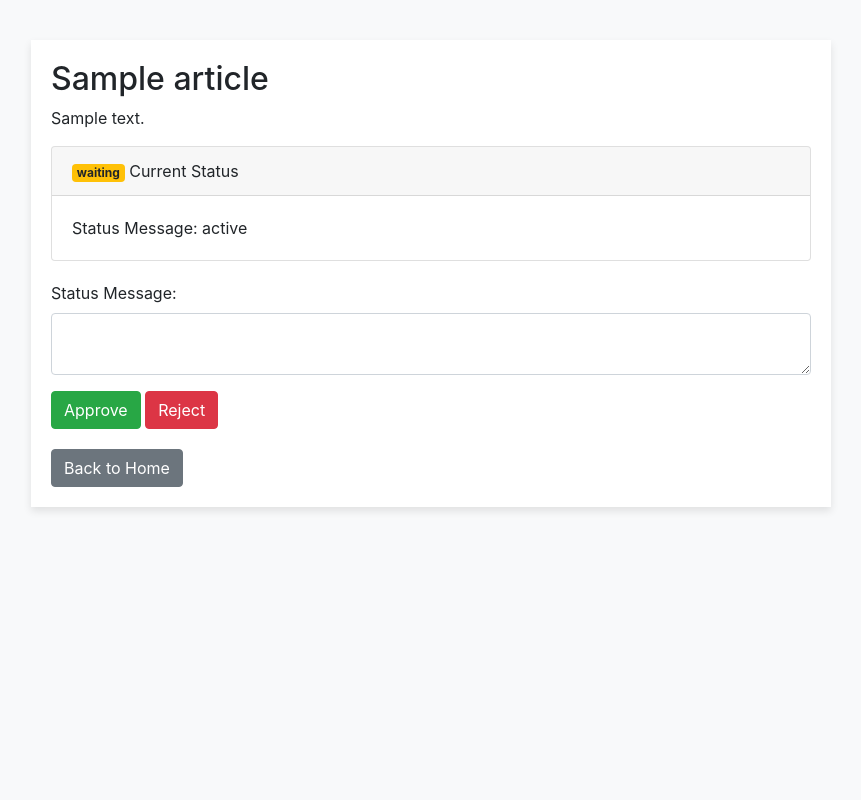
After one commit to dicucristiann/site-jurnalisti, a PHP site: page /editor/article-details.php?article_id=1 in a window 1280 px wide. The commit adds this page. Shown: the whole page, without its empty margins (209-1070 px from the left). Run offline with PHP 8.4, Linux system fonts and the light colour scheme; the visitor is signed in with stand-in values (Sample User, id 1); tables that the repository leaves empty hold one stand-in row (values such as "Sample post").

Commit message:
feat: edit articles flow

```diff
--- a/db.sql
+++ b/db.sql
@@ -9,9 +9,11 @@ CREATE TABLE users (
 CREATE TABLE articles (
     id INT NOT NULL PRIMARY KEY AUTO_INCREMENT,
     title VARCHAR(255) NOT NULL,
-    user_id INT NOT NULL,
+    author_id INT NOT NULL,
     content TEXT NOT NULL,
     category VARCHAR(50) NOT NULL,
     created_at TIMESTAMP DEFAULT CURRENT_TIMESTAMP,
-    FOREIGN KEY (user_id) REFERENCES users(id)
+    status ENUM('waiting', 'approved', 'rejected') DEFAULT 'waiting',
+    status_message TEXT,
+    FOREIGN KEY (author_id) REFERENCES users(id)
 )
--- /dev/null
+++ b/editor/article-details.php
@@ -0,0 +1,147 @@
+<?php
+// Include config file
+require_once "../config.php";
+
+// Include Article and ArticleManager classes
+require_once "../models/Article.php";
+require_once "../models/ArticleManager.php";
+require_once "../models/UserManager.php";
+
+// Initialize the session
+session_start();
+
+// Check if the user is logged in and has the necessary permissions
+if(empty($_SESSION["user_id"])){
+    header("location: ../login.php");
+    exit;
+}
+
+
+// Check if article ID is provided in the URL
+if (!isset($_GET["article_id"])) {
+    // Redirect to an error page or handle appropriately
+    header("location: error.php");
+    exit();
+}
+
+// Retrieve article details
+$articleId = $_GET["article_id"];
+$articleManager = new ArticleManager($mysqli);
+$article = $articleManager->getArticleById($articleId);
+
+// Check if the article exists
+if (!$article) {
+    // Redirect to an error page or handle appropriately
+    header("location: error.php");
+    exit();
+}
+
+// Check if the logged-in user has the necessary permissions to approve/reject articles
+// You may want to implement a more sophisticated role-based access control system
+$userManager = new UserManager($mysqli);
+$user = $userManager->getUserById($_SESSION["user_id"]);
+
+if (!$user || $user->getRole() !== 'editor' ) {
+    // Redirect to an error page or handle appropriately
+    header("location: error.php");
+    exit();
+}
+
+// Handle form submission for approving/rejecting the article
+if ($_SERVER["REQUEST_METHOD"] === "POST") {
+    if (isset($_POST["approve"])) {
+        $status = 'approved';
+        $statusMessage = $_POST["status_message"];
+        if($articleManager->updateArticleStatus($articleId, $status, $statusMessage))
+            header("location: index.php");
+
+    } elseif (isset($_POST["reject"])) {
+        $status = 'rejected';
+        $statusMessage = $_POST["status_message"];
+        if($articleManager->updateArticleStatus($articleId, $status, $statusMessage))
+        {
+            header("location: index.php");
+        }
+    }
+}
+?>
+
+<html lang="en">
+<head>
+    <meta charset="UTF-8">
+    <meta name="viewport" content="width=device-width, initial-scale=1, shrink-to-fit=no">
+    <title>Article Details</title>
+    <link rel="stylesheet" href="https://stackpath.bootstrapcdn.com/bootstrap/4.5.2/css/bootstrap.min.css">
+    <style>
+        body {
+            padding: 20px;
+            background-color: #f8f9fa;
+        }
+
+        .article-container {
+            max-width: 800px;
+            margin: auto;
+            background-color: #fff;
+            padding: 20px;
+            margin-top: 20px;
+            box-shadow: 0 4px 8px rgba(0, 0, 0, 0.1);
+        }
+
+        .btn-container {
+            margin-top: 20px;
+        }
+    </style>
+</head>
+<body>
+<div class="article-container">
+    <?php if ($article): ?>
+        <h2><?php echo htmlspecialchars($article->getTitle()); ?></h2>
+        <p><?php echo nl2br(htmlspecialchars($article->getContent())); ?></p>
+        <div class="card mb-3">
+            <div class="card-header">
+                    <span class="badge <?php echo getStatusBadgeClass($article->getStatus()); ?>">
+                        <?php echo htmlspecialchars($article->getStatus()); ?>
+                    </span>
+                Current Status
+            </div>
+            <div class="card-body">
+                <p class="card-text">Status Message: <?php echo nl2br(htmlspecialchars($article->getStatusMessage())); ?></p>
+            </div>
+        </div>
+
+        <div class="btn-container">
+            <form action="<?php echo htmlspecialchars($_SERVER["PHP_SELF"] . "?article_id=" . $articleId); ?>" method="post">
+                <div class="form-group">
+                    <label for="status_message">Status Message:</label>
+                    <textarea class="form-control" name="status_message" required></textarea>
+                </div>
+                <button type="submit" class="btn btn-success" name="approve">Approve</button>
+                <button type="submit" class="btn btn-danger" name="reject">Reject</button>
+            </form>
+        </div>
+
+        <div class="btn-container">
+            <a href="index.php" class="btn btn-secondary">Back to Home</a>
+        </div>
+    <?php else: ?>
+        <p>Article not found.</p>
+    <?php endif; ?>
+</div>
+</body>
+</html>
+
+<?php
+function getStatusBadgeClass($status)
+{
+    switch ($status) {
+        case 'waiting':
+            return 'badge-warning';
+        case 'approved':
+            return 'badge-success';
+        case 'rejected':
+            return 'badge-danger';
+        default:
+            return 'badge-secondary';
+    }
+}
+?>
--- a/index.php
+++ b/index.php
@@ -25,7 +25,7 @@ $articleManager = new ArticleManager($mysqli);
     <h1 class="my-5">Hi, Welcome to our site.</h1>
     <div>
         <ul>
-            <?php foreach ($articleManager->getAllArticles() as $article): ?>
+            <?php foreach ($articleManager->getApprovedArticles() as $article): ?>
                 <li>
                     <h2><?php echo $article->getTitle(); ?></h2>
                     <p><?php echo $article->getContent(); ?></p>
--- a/models/Article.php
+++ b/models/Article.php
@@ -5,16 +5,19 @@ class Article {
     private $id;
     private $title;
     private $content;
-    private $user_id;
+    private $author_id;
+    private $category;
+    private $status;
+    private $statusMessage;
 
-    private $category;
-
-    public function __construct($id, $title, $content,  $category, $user_id,) {
+    public function __construct($id, $title, $content,  $category, $author_id, $status, $statusMessage) {
         $this->id = $id;
         $this->title = $title;
         $this->content = $content;
         $this->category = $category;
-        $this->user_id = $user_id;
+        $this->author_id = $author_id;
+        $this->status = $status;
+        $this->statusMessage = $statusMessage;
 
     }
 
@@ -22,15 +25,47 @@ class Article {
         return $this->id;
     }
 
-    public function getTitle() {
+
+    public function setTitle($title)
+    {
+        $this->title = $title;
+    }
+
+    public function getTitle()
+    {
         return $this->title;
     }
 
-    public function getContent() {
+    public function setContent($content)
+    {
+        $this->content = $content;
+    }
+
+    public function getContent()
+    {
         return $this->content;
     }
-    public function getCategory() {
+    public function setCategory($category)
+    {
+        $this->category = $category;
+    }
+
+    public function getCategory()
+    {
         return $this->category;
+    }
+
+    public function getStatus(){
+        return $this->status;
+    }
+
+    public function getStatusMessage(){
+        return $this->statusMessage;
+    }
+
+    public function getAuthorId()
+    {
+        return $this->author_id;
     }
 }
 
--- a/models/ArticleManager.php
+++ b/models/ArticleManager.php
@@ -8,24 +8,53 @@ class ArticleManager {
         $this->db = $db;
     }
 
+
+    public function getMyArticles($userId) {
+        $articles = [];
+
+        $sql = "SELECT id, title, content,category, author_id, status, status_message
+                FROM articles
+                WHERE author_id = ?
+                ORDER BY status";
+
+        $stmt = $this->db->prepare($sql);
+
+        if ($stmt) {
+            $stmt->bind_param("i", $userId);
+
+            if ($stmt->execute()) {
+                $result = $stmt->get_result();
+
+                while ($row = $result->fetch_assoc()) {
+                    $article = new Article($row['id'], $row['title'], $row['content'],$row["category"], $row['author_id'], $row['status'], $row['status_message']);
+                    $articles[] = $article;
+                }
+            }
+
+            $stmt->close();
+        }
+
+        return $articles;
+    }
+
     public function getAllArticles() {
         $articles = [];
 
         $result = $this->db->query("SELECT * FROM articles");
 
         while ($row = $result->fetch_assoc()) {
-            $article = new Article($row['id'], $row['title'], $row['content'], $row['category'], $row["user_id"]);
+            $article = new Article($row['id'], $row['title'], $row['content'], $row['category'], $row["author_id"],$row["status"],$row["status_message"]);
             $articles[] = $article;
         }
 
         return $articles;
     }
-    public function createArticle($title, $content, $user_id, $category) {
+    public function createArticle($title, $content, $author_id, $category) {
         $title = $this->db->real_escape_string($title);
         $content = $this->db->real_escape_string($content);
         $category = $this->db->real_escape_string($category);
 
-        $query = "INSERT INTO articles (title, content, user_id, category) VALUES ('$title', '$content', $user_id, '$category')";
+        $query = "INSERT INTO articles (title, content, author_id, category) VALUES ('$title', '$content', $author_id, '$category')";
 
         if ($this->db->query($query) === TRUE) {
             return true; // Article creation successful
@@ -33,6 +62,71 @@ class ArticleManager {
             return false; // Article creation failed
         }
     }
+
+    public function updateArticle($article) {
+        $sql = "UPDATE articles SET title=?, content=?, category=?, status='waiting', status_message=NULL WHERE id=?";
+        $stmt = $this->db->prepare($sql);
+
+        if ($stmt) {
+            $stmt->bind_param("sssi", $article->getTitle(), $article->getContent(), $article->getCategory(), $article->getId());
+            $stmt->execute();
+            $stmt->close();
+        }
+    }
+
+    public function getApprovedArticles() {
+        $articles = [];
+
+        $sql = "SELECT id, title, content, author_id, status, status_message, category FROM articles WHERE status='approved'";
+        $result = $this->db->query($sql);
+
+        if ($result) {
+            while ($row = $result->fetch_assoc()) {
+                $article = new Article(
+                    $row['id'],
+                    $row['title'],
+                    $row['content'],
+                    $row['author_id'],
+                    $row['status'],
+                    $row['status_message'],
+                    $row['category']
+                );
+                $articles[] = $article;
+            }
+            $result->free();
+        }
+
+        return $articles;
+    }
+
+    public function updateArticleStatus($articleId, $status, $statusMessage)
+    {
+        $stmt = $this->db->prepare("UPDATE articles SET status = ?, status_message = ? WHERE id = ?");
+        $stmt->bind_param("ssi", $status, $statusMessage, $articleId);
+        $result = $stmt->execute();
+        $stmt->close();
+
+        return $result;
+    }
+    public function getArticleById($articleId) {
+        $article = null;
+
+        $stmt = $this->db->prepare("SELECT id, title, content, author_id, category, status, status_message FROM articles WHERE id = ?");
+        $stmt->bind_param("i", $articleId);
+
+        if ($stmt->execute()) {
+            $result = $stmt->get_result();
+
+            if ($result->num_rows == 1) {
+                $row = $result->fetch_assoc();
+                $article = new Article($row['id'], $row['title'], $row['content'],$row["category"], $row['author_id'], $row['status'], $row['status_message']);
+            }
+        }
+
+        $stmt->close();
+        return $article;
+    }
+
 }
 
 ?>
--- a/reset-password.php
+++ b/reset-password.php
@@ -3,7 +3,7 @@
 session_start();
 
 // Check if the user is logged in, otherwise redirect to login page
-if(!isset($_SESSION["loggedin"]) || $_SESSION["loggedin"] !== true){
+if(empty($_SESSION["user_id"])){
     header("location: login.php");
     exit;
 }
```
Also changed, not shown: editor/index.php (+27 -5 lines), journalist/edit-article.php (added, +95 -0 lines), journalist/index.php (+31 -6 lines).
